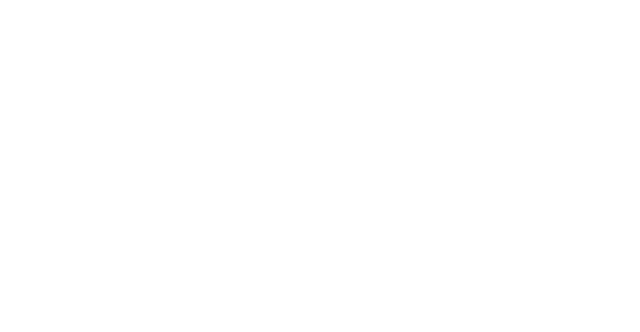
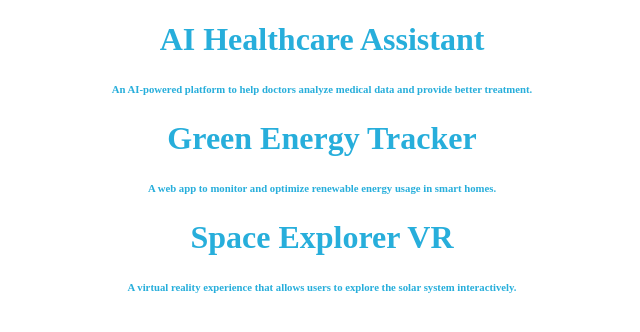
Before and after one commit to acciojob/render-multiple-component-react-SarthakJain29, a React app: page / in a window 1280 px wide. Shown: the whole page, without its empty margins (318-958 px from the left). Built offline with nearby package versions, Linux system fonts and the light colour scheme.

Commit message:
added code

```diff
--- /dev/null
+++ b/junit.xml
@@ -0,0 +1,3 @@
+<?xml version="1.0" encoding="UTF-8"?>
+<testsuites name="jest tests" tests="0" failures="0" time="0.002">
+</testsuites>
--- a/src/components/App.js
+++ b/src/components/App.js
@@ -2,8 +2,29 @@ import React, {Component, useState} from "react";
 import '../styles/App.css';
 
 const App = () => {
+  const projects = [
+    {
+      name: "AI Healthcare Assistant",
+      description: "An AI-powered platform to help doctors analyze medical data and provide better treatment."
+    },
+    {
+      name: "Green Energy Tracker",
+      description: "A web app to monitor and optimize renewable energy usage in smart homes."
+    },
+    {
+      name: "Space Explorer VR",
+      description: "A virtual reality experience that allows users to explore the solar system interactively."
+    }
+  ];
   return (
-    <div id="main"></div>
+    <div id="main" className="ns-wrapper">
+      {projects.map((project,index) =>(
+        <div key={index}>
+          <h1 data-ns-test="project-name" >{project.name}</h1>
+          <h6 data-ns-test="project-description">{project.description}</h6>
+        </div>
+      ))}
+    </div>
   )
 }
 
--- a/src/styles/App.css
+++ b/src/styles/App.css
@@ -4,7 +4,7 @@ h1 {
     }
 
 
-button{
+h6{
     color: #27aedb;
     text-align: center;
     justify-content: center;
```
Also changed, not shown: output.txt (added).
